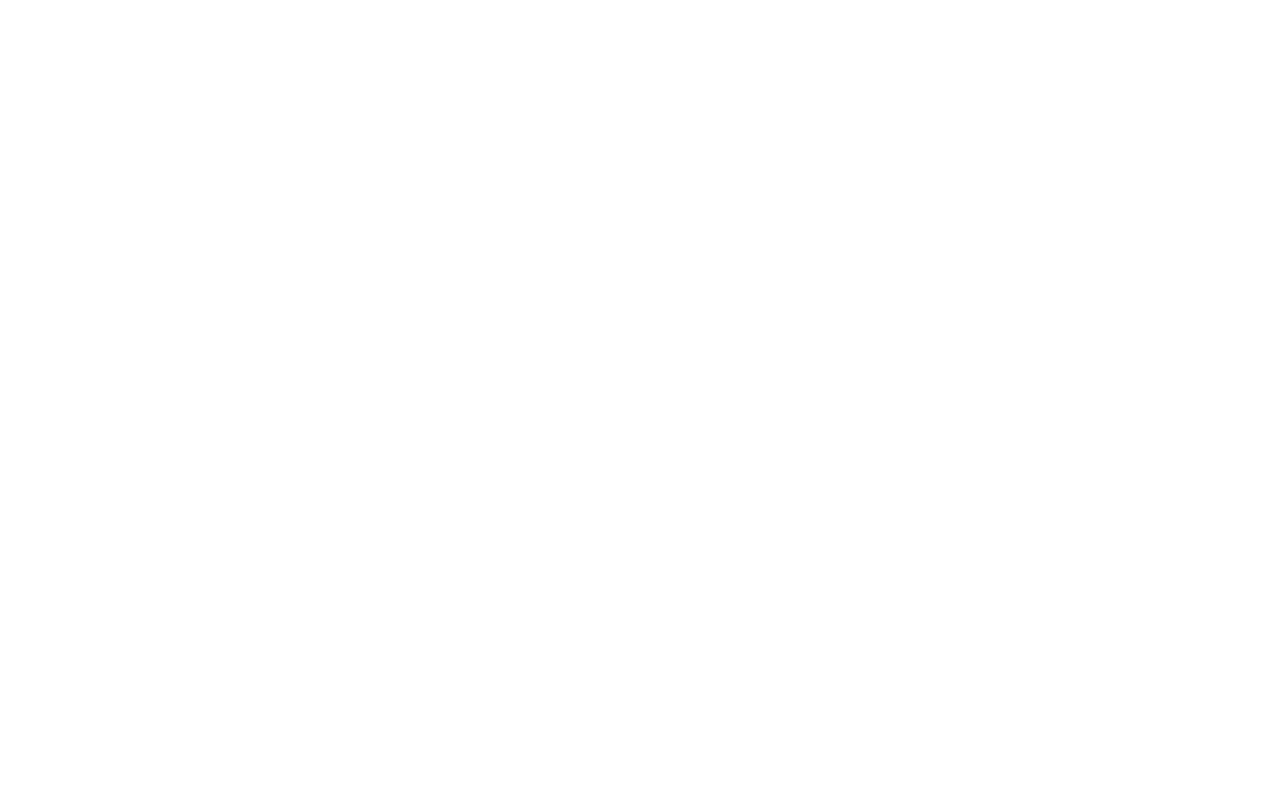
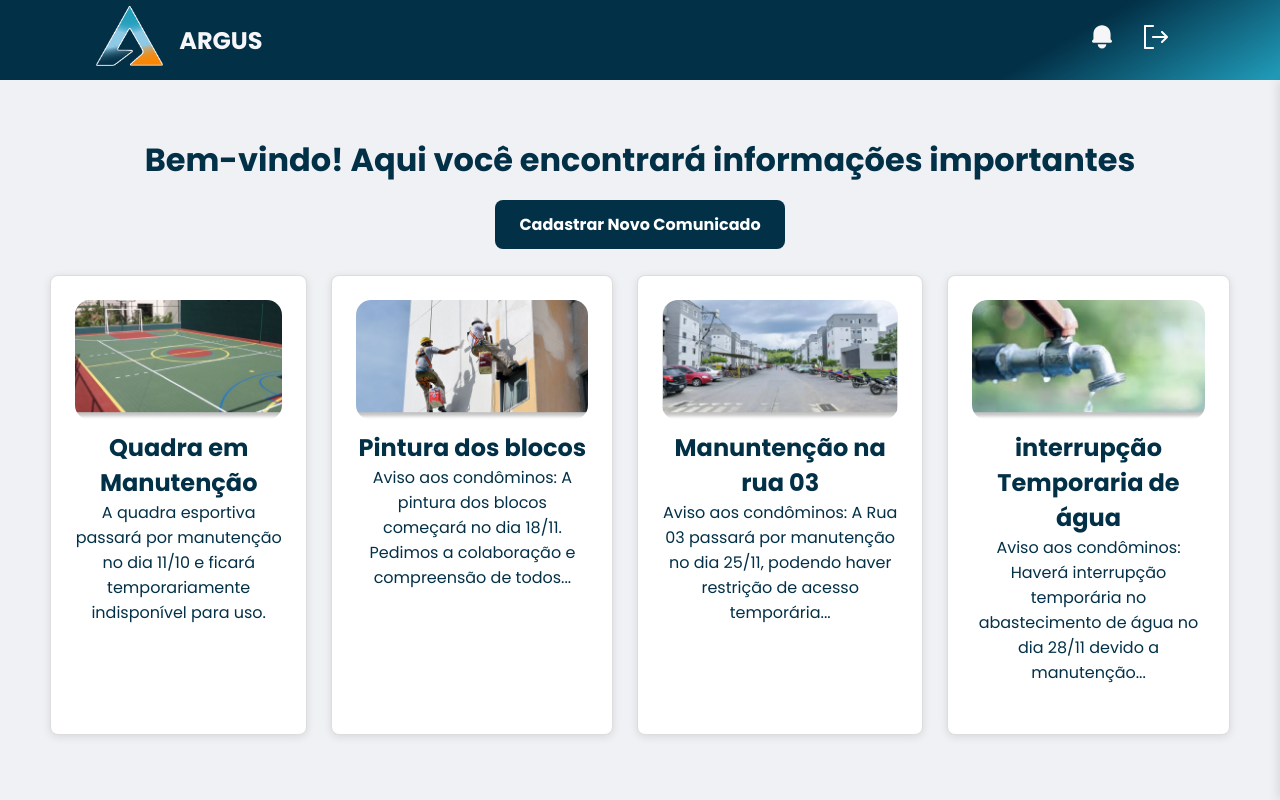
Before and after one commit to ProjetoARGUS/ReactPWA, a React (Vite) app: page /news in a window 1280 px wide. Before the commit this address had no page. Built offline with nearby package versions, Linux system fonts and the light colour scheme.

Commit message:
feat:News Page

```diff
--- a/src/components/AssemblyForms/style.css
+++ b/src/components/AssemblyForms/style.css
@@ -21,7 +21,6 @@
   .assembly-forms textarea,
   .assembly-forms select {
     padding: 0.5rem;
-    border: 1px solid var(--main-color);
     border-radius: 4px;
     font-size: 1rem;
     background-color: var(--background-foreground-color);
--- a/src/components/HomeCardPerfil/index.jsx
+++ b/src/components/HomeCardPerfil/index.jsx
@@ -5,8 +5,10 @@
     return (
         <div className="card-profile">
             <h2>Meu Perfil</h2>
+            <div>
             <img src={Img} alt="Imagem de perfil" />
             <h2><span className='span'>{UserName}</span></h2>
+            </div>
             <p style={{marginTop: '10px'}}>Nível: {Level} ({XP} pontos)</p>
             <p>CPF: {CPF}</p>
             <p>Telefone: {Cellphone}</p>
--- a/src/main.jsx
+++ b/src/main.jsx
@@ -17,6 +17,7 @@
 import RulesPage from './pages/RulesPage';
 import FaqPage from './pages/FaqPage';
 import RequestPage from './pages/RequestPage';
+import NewsPage from './pages/NewsPage';
 
 createRoot(document.getElementById('root')).render(
   <StrictMode>
@@ -37,6 +38,7 @@
                 <Route path='/rules' element={<RulesPage/>} />
                 <Route path='/faq' element={<FaqPage/>} />
                 <Route path='/request' element={<RequestPage/>} />
+                <Route path='/news' element={<NewsPage/>} />
             </Routes>
         </Router>
   </StrictMode>,
--- a/src/pages/HomePage/index.jsx
+++ b/src/pages/HomePage/index.jsx
@@ -73,7 +73,7 @@
                     <section className="comunicados-section">
                         <div className='div-title'>
                             <h1 className='title'><img src={comunicadosIcon} alt="" /> Comunicados</h1>
-                            <input className='icon-button' type="button" value="Ver Todos" />
+                            <input className='icon-button' type="button" value="Ver Todos" onClick={()=>{window.location.href="/news"}} />
                         </div>
                         <div className='comunicados-content'>
                             {
--- /dev/null
+++ b/src/pages/NewsPage/index.jsx
@@ -0,0 +1,135 @@
+import React, { useState } from "react";
+import Header from "../../components/Header";
+import comunicado1 from "../../assets/ComunicadosImg/comunicado1.png";
+import comunicado2 from "../../assets/ComunicadosImg/comunicado2.png";
+import comunicado3 from "../../assets/ComunicadosImg/comunicado3.png";
+import comunicado4 from "../../assets/ComunicadosImg/comunicado4.png";
+import "./style.css";
+
+export default function NewsPage() {
+  const [newsSend, setNewsSend] = useState(false);
+  const comunicados_items = [
+    {Img: comunicado1, Title: "Quadra em Manutenção", Desc: "A quadra esportiva passará por manutenção no dia 11/10 e ficará temporariamente indisponível para uso."},
+    {Img: comunicado2, Title: "Pintura dos blocos", Desc: "Aviso aos condôminos: A pintura dos blocos começará no dia 18/11. Pedimos a colaboração e compreensão de todos..."},
+    {Img: comunicado3, Title: "Manuntenção na rua 03 ", Desc: "Aviso aos condôminos: A Rua 03 passará por manutenção no dia 25/11, podendo haver restrição de acesso temporária..."},
+    {Img: comunicado4, Title: "interrupção Temporaria de água", Desc: "Aviso aos condôminos: Haverá interrupção temporária no abastecimento de água no dia 28/11 devido a manutenção..."},
+]
+
+  const fields = [
+    { Id: "reservation_code", Label: "Titulo", Type: "text", Require: true },
+    { Id: "type", Label: "Urgência", Type: "select", Require: true, Options: ["Baixa", "Media", "Alta"] },
+    { Id: "date", Label: "Data do recebimento", Type: "date", Require: true },
+
+  ];
+
+  const [formData, setFormData] = useState({
+    reservation_code: "",
+    record_number: "",
+    type: "",
+    date: "",
+    recipient: "",
+    received_by: "",
+    description: "",
+  });
+
+  const handleChange = (e) => {
+    const { name, value } = e.target;
+    setFormData((prevData) => ({
+      ...prevData,
+      [name]: value,
+    }));
+  };
+
+  const submitSend = (e) => {
+    e.preventDefault();
+    console.log("Formulário enviado:", formData);
+  };
+
+  const resetSend = () => {
+    setFormData({
+      reservation_code: "",
+      record_number: "",
+      type: "",
+      date: "",
+      recipient: "",
+      received_by: "",
+      description: "",
+    });
+    setNewsSend(false);
+  };
+
+  return (
+    <>
+      <Header />
+      <div className="news-page">
+        <div className="main-content">
+          {newsSend ? (
+            <form className="news-forms" onSubmit={submitSend}>
+              <div className="fields-group">
+                {fields.map((field, index) => (
+                  <div key={index} className="field-container">
+                    <label htmlFor={field.Id}>{field.Label}</label>
+                    {field.Type === "select" ? (
+                      <select
+                        id={field.Id}
+                        name={field.Id}
+                        required={field.Require}
+                        value={formData[field.Id]}
+                        onChange={handleChange}
+                      >
+                        <option value="" disabled>Selecione</option>
+                        {field.Options.map((option, idx) => (
+                          <option key={idx} value={option}>{option}</option>
+                        ))}
+                      </select>
+                    ) : (
+                      <input
+                        id={field.Id}
+                        name={field.Id}
+                        type={field.Type}
+                        required={field.Require}
+                        value={formData[field.Id]}
+                        onChange={handleChange}
+                      />
+                    )}
+                  </div>
+                ))}
+                <div className="desc-div">
+                  <label className="poppins-bold" htmlFor="description">Descrição</label>
+                  <textarea
+                    id="description"
+                    name="description"
+                    rows="4"
+                    value={formData.description}
+                    onChange={handleChange}
+                    placeholder="Descreva aqui..."
+                  ></textarea>
+                </div>
+              </div>
+              <div className="buttons">
+                <button type="submit">Enviar</button>
+                <button className="resetNews" type="button" onClick={resetSend}>Cancelar</button>
+              </div>
+            </form>
+          ) : (
+            <>
+              <h1>Bem-vindo! Aqui você encontrará informações importantes</h1>
+              <button className="register-button" onClick={() => setNewsSend(true)}>Cadastrar Novo Comunicado</button>
+              <div className="news-list">
+                {comunicados_items.map((comm, index) => (
+                  <div key={index} className="info-card">
+                    <div className="news-img">
+                      <img src={comm.Img} alt={comm.Title} />
+                    </div>
+                    <h2>{comm.Title}</h2>
+                    <p>{comm.Desc}</p>
+                  </div>
+                ))}
+              </div>
+            </>
+          )}
+        </div>
+      </div>
+    </>
+  );
+}
--- /dev/null
+++ b/src/pages/NewsPage/style.css
@@ -0,0 +1,110 @@
+@import url(../../variables.css);
+@import url(../../font-styles.css);
+
+.news-page {
+  display: flex;
+  justify-content: center;
+  min-height: 90vh;
+  padding: 20px;
+  background-color: var(--background-foreground-color);
+}
+
+.main-content {
+  flex-grow: 1;
+  width: 90%;
+  padding: 20px;
+  background-color: var(--background-foreground-color);
+  text-align: center;
+}
+
+.news-forms {
+  width: 100%;
+  max-width: 1200px;
+  padding: 2rem;
+  background-color: #ffffff;
+  border-radius: 16px;
+  box-shadow: 0 4px 20px rgba(0, 0, 0, 0.1);
+  border: 1px solid var(--main-color);
+}
+
+.page-title {
+  font-size: 24px;
+  margin-bottom: 20px;
+}
+
+.register-button {
+  display: inline-block;
+  margin: 1rem 0;
+  padding: 0.75rem 1.5rem;
+  font-size: 1rem;
+  font-weight: bold;
+  color: #fff;
+  background-color: var(--main-color);
+  border: none;
+  border-radius: 8px;
+  cursor: pointer;
+  transition: background-color 0.3s ease, transform 0.2s ease;
+}
+
+.register-button:hover {
+  background-color: var(--medium-blue-hover);
+  transform: scale(1.05);
+}
+
+.news-forms input[type="text"],
+.news-forms input[type="date"],
+.news-forms select,
+.news-forms textarea {
+    width: 100%;
+    padding: 0.75rem;
+    border: 1px solid #ddd;
+    border-radius: 8px;
+    font-size: 1rem;
+    background-color: var(--background-foreground-color);
+    transition: border-color 0.3s ease;
+}
+.news-forms textarea {
+  resize: none;
+}
+
+.news-list {
+  width: 100%; /* Permitir maior uso do espaço disponível */
+  height: 30rem; /* Ajusta automaticamente à altura dos cards */
+  display: flex;
+  gap: 1.5rem; /* Ajuste o espaçamento entre os cards, se necessário */
+  overflow-x: auto;
+  padding: 10px;
+}
+
+
+.news-list .info-card {
+  background-color: #ffffff;
+  border: 1px solid #ddd;
+  border-radius: 8px;
+  box-shadow: 0 2px 8px rgba(0, 0, 0, 0.1);
+  text-align: center;
+  padding: 1.5rem;
+  max-width: 25rem;
+  max-height: 30rem;
+}
+
+
+.info-card .news-img {
+  width: 100%;
+  height: 7.5rem;
+  border-radius: 15px;
+  margin-bottom: 10px;
+  overflow: hidden;
+  position: relative;
+}
+
+.info-card .news-img img{
+  width: 100%;
+  height: 100%;
+  object-fit: cover;
+  object-position: center;
+}
+.resetNews{
+  background-color: var(--medium-blue-hover);
+  color: #fff;
+}
--- a/src/pages/OrderPage/index.jsx
+++ b/src/pages/OrderPage/index.jsx
@@ -236,7 +236,7 @@
                       rows="4"
                       value={formData.description}
                       onChange={handleChange}
-                      placeholder="Descreva aqui o que vai acontecer"
+                      placeholder="Descreva aqui..."
                     ></textarea>
                   </div>
                 </div>
```
